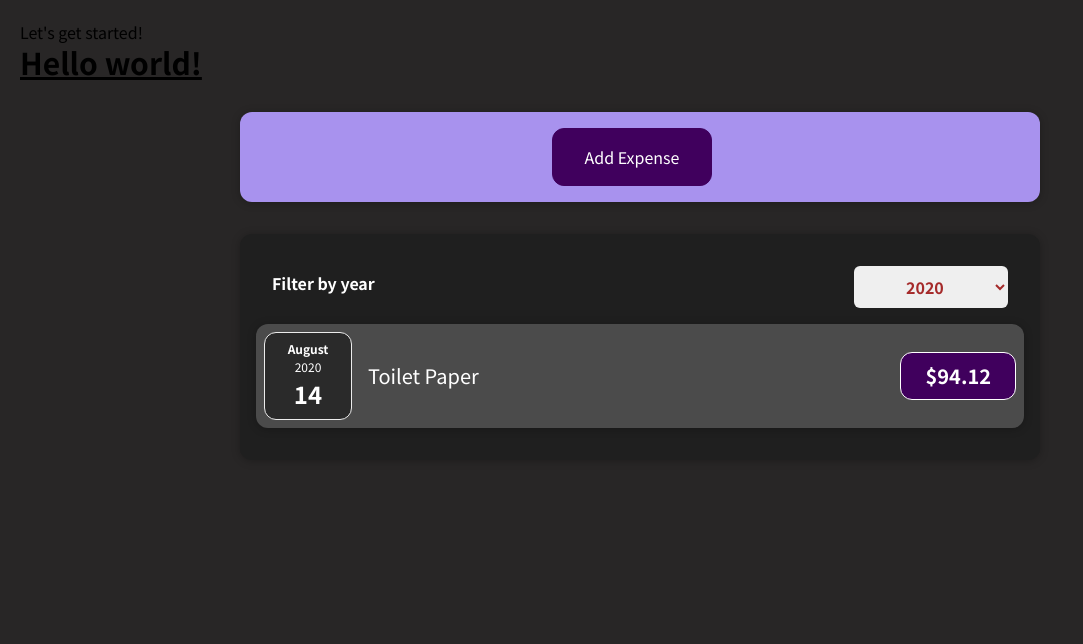
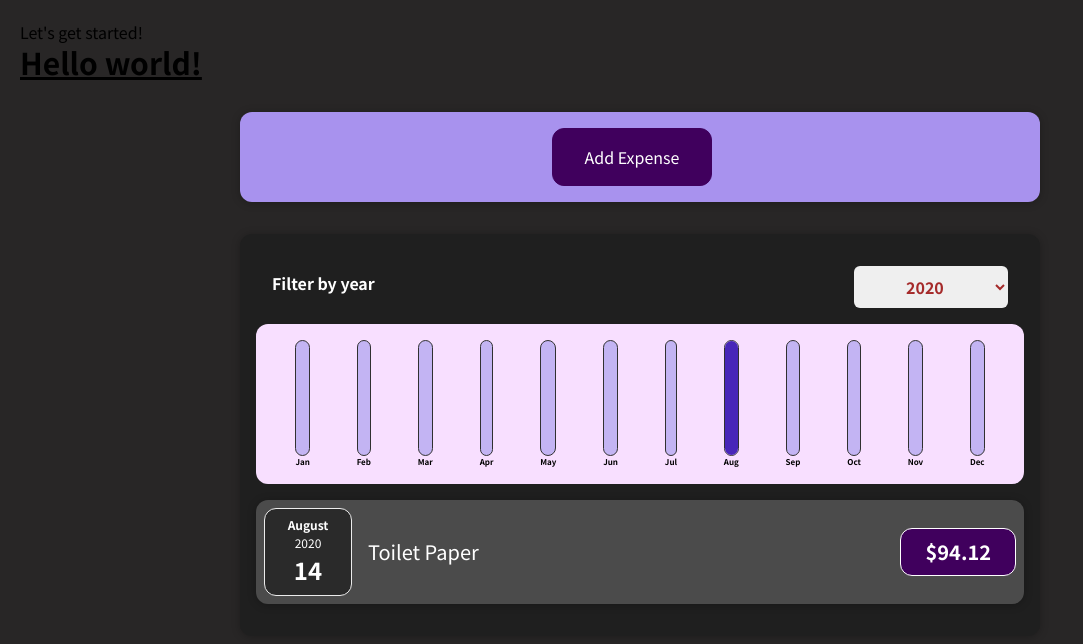
Before and after one commit to Badmonky/Learning, a React (Create React App) app in the folder react/01-starting-setup/: page / in a window 1280 px wide. Shown: the top 644 px of the page, without its empty margins (0-1083 px from the left). Built offline with nearby package versions, Linux system fonts and the light colour scheme.

Commit message:
adding a chart

```diff
--- /dev/null
+++ b/react/01-starting-setup/src/components/Chart/Chart.css
@@ -0,0 +1,9 @@
+.chart {
+  padding: 1rem;
+  border-radius: 12px;
+  background-color: #f8dfff;
+  text-align: center;
+  display: flex;
+  justify-content: space-around;
+  height: 10rem;
+}
--- /dev/null
+++ b/react/01-starting-setup/src/components/Chart/Chart.js
@@ -0,0 +1,25 @@
+import React from "react";
+
+import ChartBar from "./ChartBar";
+import "./Chart.css";
+
+function Chart(props) {
+  const dataPointValues = props.dataPoints.map(dp => dp.value);
+  const totalMax = Math.max(...dataPointValues);
+
+  console.log(props.dataPoints);
+  return (
+    <div className="chart">
+      {props.dataPoints.map((dataPoint) => (
+        <ChartBar
+          value={dataPoint.value}
+          maxValue={totalMax}
+          label={dataPoint.label}
+          key={dataPoint.label}
+        />
+      ))}
+    </div>
+  );
+}
+
+export default Chart;
--- /dev/null
+++ b/react/01-starting-setup/src/components/Chart/ChartBar.css
@@ -0,0 +1,30 @@
+.chart-bar {
+  height: 100%;
+  display: flex;
+  flex-direction: column;
+  align-items: center;
+}
+
+.chart-bar__inner {
+  height: 100%;
+  width: 100%;
+  border: 1px solid #313131;
+  border-radius: 12px;
+  background-color: #c3b4f3;
+  overflow: hidden;
+  display: flex;
+  flex-direction: column;
+  justify-content: flex-end;
+}
+
+.chart-bar__fill {
+  background-color: #4826b9;
+  width: 100%;
+  transition: all 0.3s ease-out;
+}
+
+.chart-bar__label {
+  font-weight: bold;
+  font-size: 0.5rem;
+  text-align: center;
+}
--- /dev/null
+++ b/react/01-starting-setup/src/components/Chart/ChartBar.js
@@ -0,0 +1,21 @@
+import React from "react";
+
+import "./ChartBar.css";
+
+function ChartBar(props) {
+
+  let barFillHeight = '0%';
+  if (props.maxValue > 0){
+    barFillHeight = Math.round((props.value/props.maxValue) * 100) +'%';
+  }
+
+
+  return <div className="chart-bar">
+    <div className="chart-bar__inner">
+      <div className="chart-bar__fill" style={{height: barFillHeight}}></div>
+    </div>
+    <div className="chart-bar__label">{props.label}</div>
+  </div>;
+}
+
+export default ChartBar;
--- a/react/01-starting-setup/src/components/Expenses/Expenses.js
+++ b/react/01-starting-setup/src/components/Expenses/Expenses.js
@@ -4,6 +4,7 @@ import "./Expenses.css";
 import Card from "../UI/Card";
 import ExpensesFilter from "./ExpensesFilter";
 import ExpensesList from "./ExpensesList";
+import ExpensesChart from "./ExpensesChart";
 
 function Expenses(props) {
   const [filter, setFilter] = useState("2020");
@@ -21,6 +22,7 @@ function Expenses(props) {
           filter={filter}
           onFilterSelected={filterSelectedHandler}
         />
+        <ExpensesChart expenses={filteredExpenses} />
         <ExpensesList items={filteredExpenses} />
       </Card>
     </div>
--- /dev/null
+++ b/react/01-starting-setup/src/components/Expenses/ExpensesChart.js
@@ -0,0 +1,30 @@
+import React from 'react';
+
+import Chart from '../Chart/Chart';
+
+function ExpensesChart(props){
+
+  const chartDataPoints=[
+    { label: 'Jan', value: 0 },
+    { label: 'Feb', value: 0 },
+    { label: 'Mar', value: 0 },
+    { label: 'Apr', value: 0 },
+    { label: 'May', value: 0 },
+    { label: 'Jun', value: 0 },
+    { label: 'Jul', value: 0 },
+    { label: 'Aug', value: 0 },
+    { label: 'Sep', value: 0 },
+    { label: 'Oct', value: 0 },
+    { label: 'Nov', value: 0 },
+    { label: 'Dec', value: 0 }
+  ];
+
+  for(const expense of props.expenses){
+    const expenseMonth = expense.date.getMonth(); //starting at 0=Jan
+    chartDataPoints[expenseMonth].value += expense.amount;
+  }
+
+  return <Chart dataPoints={chartDataPoints} />
+}
+
+export default ExpensesChart;
--- a/react/01-starting-setup/src/components/NewExpense/ExpenseForm.js
+++ b/react/01-starting-setup/src/components/NewExpense/ExpenseForm.js
@@ -42,7 +42,7 @@ const ExpenseForm = (props) => {
     event.preventDefault();
     const expenseData = {
       title: userInput.newExpenseTitle,
-      amount: userInput.newExpenseAmount,
+      amount: +userInput.newExpenseAmount,
       date: new Date(userInput.newExpenseDate),
     };
     props.onSaveExpenseData(expenseData);
@@ -55,7 +55,7 @@ const ExpenseForm = (props) => {
         <div className="new-expense__controls">
           <label>Title</label>
           <input
-            required='true'
+            required={true}
             id="titleField"
             type="text"
             value={userInput.newExpenseTitle}
@@ -65,7 +65,7 @@ const ExpenseForm = (props) => {
         <div className="new-expense__controls">
           <label>Amount</label>
           <input
-            required='true'
+            required={true}
             type="number"
             id="amountField"
             value={userInput.newExpenseAmount}
@@ -77,7 +77,7 @@ const ExpenseForm = (props) => {
         <div className="new-expense__controls">
           <label>Date</label>
           <input
-            required='true'
+            required={true}
             type="date"
             id="dateField"
             value={userInput.newExpenseDate}
```
